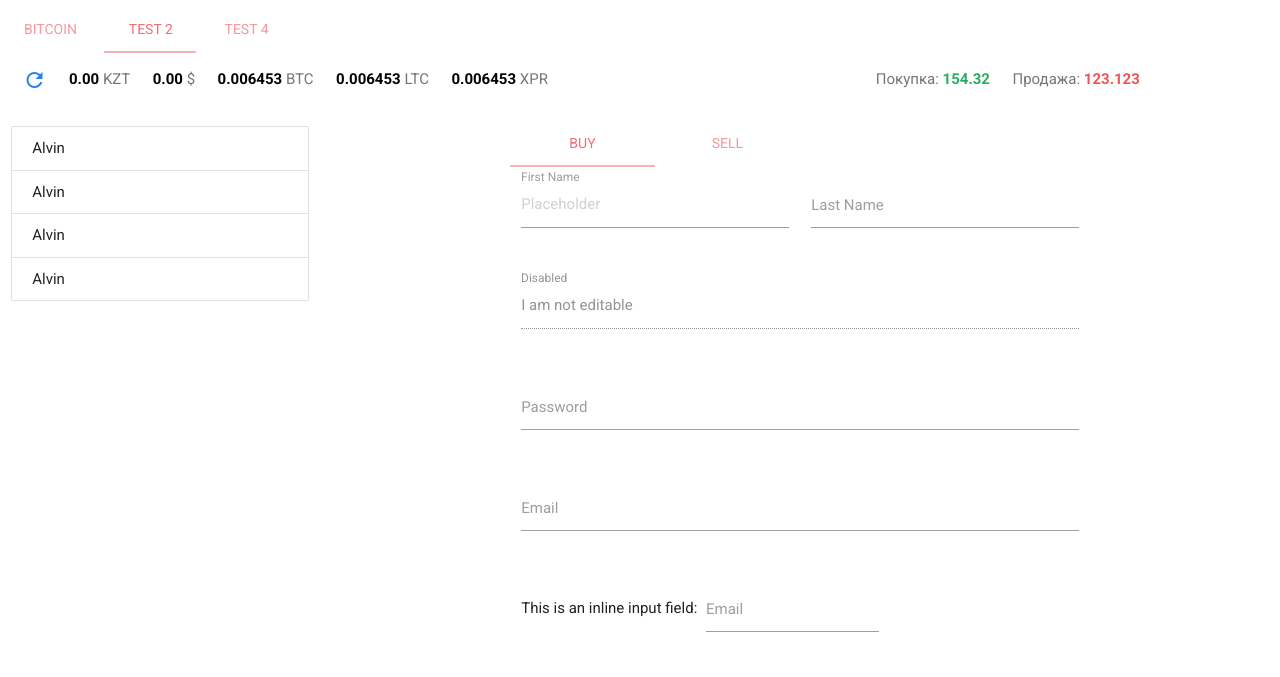
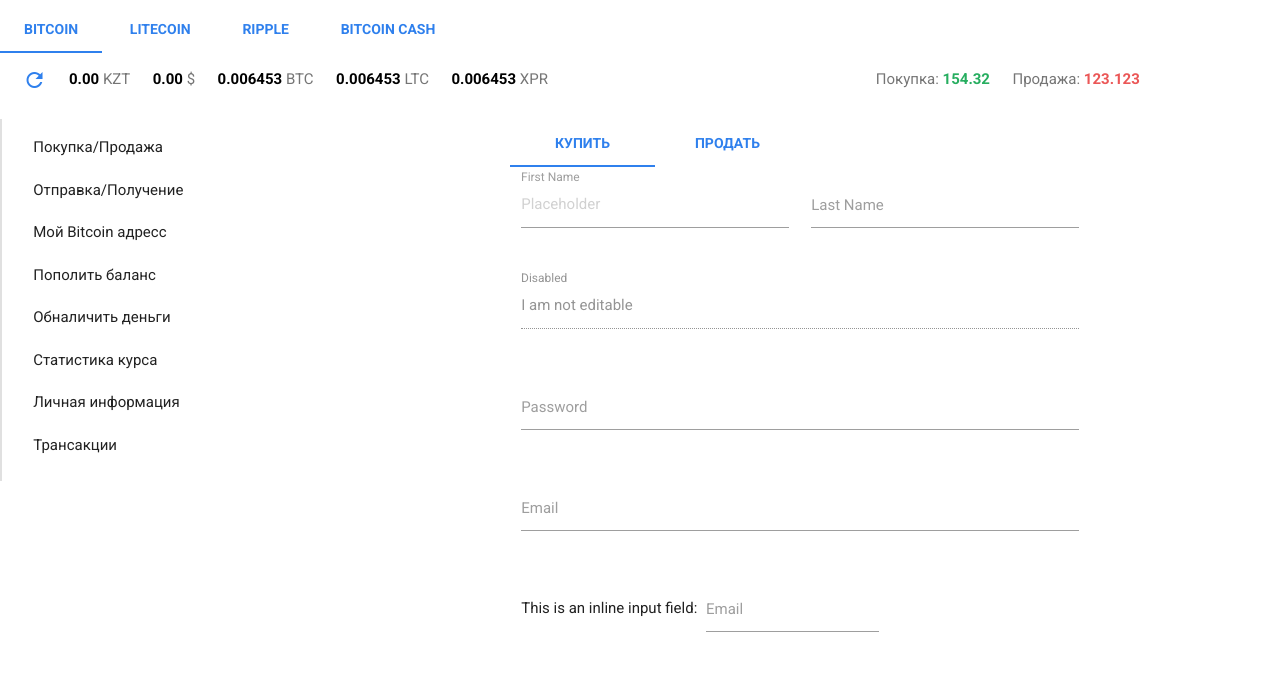
Before and after one commit to makenti/mycoins, a website: page dashboard.html in a window 1280 px wide. Shown: the part 123-800 px from the top of the page. Drawn offline with nearby package versions, Linux system fonts and the light colour scheme.

Commit message:
dashboard

```diff
--- a/css/dashboard.css
+++ b/css/dashboard.css
@@ -1,5 +1,15 @@
 .main{
 	margin-top: 64px;
+}
+ul.coin-tabs li.tab a,
+ul.coin-tabs li.tab:hover a,
+ul.coin-tabs li.tab a.active{
+	color: #2F80ED;
+	text-transform: uppercase;
+	font-weight: 600;
+}
+ul.coin-tabs li.indicator{
+	background-color: #2F80ED;
 }
 .l-status{
 	color: rgba(0,0,0,.54);
@@ -22,3 +32,26 @@
 .r-status .col:last-child b{
 	color: #EB5757;
 }
+.left-sidebar{
+	border-left: 2px solid rgba(0, 0, 0, 0.12);
+}
+.left-sidebar .collection{
+	border: none;
+}
+.left-sidebar .collection .collection-item{
+	color: rgba(0, 0, 0, 0.87);
+	border: none;
+}
+.left-sidebar ul li:active{
+	border-left: 4px solid #2F80ED;
+}
+ul.buy-sell li.tab a,
+ul.buy-sell li.tab:hover a,
+ul.buy-sell li.tab a.active{
+	color: #2F80ED;
+	text-transform: uppercase;
+	font-weight: 600;
+}
+ul.buy-sell li.indicator{
+	background-color: #2F80ED;
+}
--- a/dashboard.html
+++ b/dashboard.html
@@ -87,10 +87,11 @@
 
     <div class="main">
       <div class="col s12">
-        <ul class="tabs">
+        <ul class="tabs coin-tabs">
           <li class="tab"><a href="#test1">Bitcoin</a></li>
-          <li class="tab"><a class="active" href="#test2">Test 2</a></li>
-          <li class="tab"><a href="#test4">Test 4</a></li>
+          <li class="tab"><a href="#test2">Litecoin</a></li>
+          <li class="tab"><a href="#test4">Ripple</a></li>
+          <li class="tab"><a href="#test4">Bitcoin cash</a></li>
         </ul>
       </div>
       <div class="section">
@@ -111,20 +112,24 @@
           </div>
           <div class="row">
             <div class="col s3 left-sidebar">
-              <ul class="collection">
-                <li class="collection-item">Alvin</li>
-                <li class="collection-item">Alvin</li>
-                <li class="collection-item">Alvin</li>
-                <li class="collection-item">Alvin</li>
-              </ul>
+              <div class="collection">
+                <a href="#!" class="collection-item">Покупка/Продажа</a>
+                <a href="#!" class="collection-item">Отправка/Получение</a>
+                <a href="#!" class="collection-item">Мой Bitcoin адресс</a>
+                <a href="#!" class="collection-item">Пополить баланс</a>
+                <a href="#!" class="collection-item">Обналичить деньги</a>
+                <a href="#!" class="collection-item">Статистика курса</a>
+                <a href="#!" class="collection-item">Личная информация</a>
+                <a href="#!" class="collection-item">Трансакции</a>
+              </div>
             </div>
             <div class="col s9">
               <div class="row">
                 <div class="col s8 offset-s2">
                   <div class="col s12">
-                    <ul class="tabs">
-                      <li class="tab col s3"><a class="active" href="#buyBlock">Buy</a></li>
-                      <li class="tab col s3"><a href="#sellBlock">Sell</a></li>
+                    <ul class="tabs buy-sell">
+                      <li class="tab col s3"><a class="active" href="#buyBlock">Купить</a></li>
+                      <li class="tab col s3"><a href="#sellBlock">Продать</a></li>
                     </ul>
                   </div>
                   <div id="buyBlock" class="col s12">
@@ -175,9 +180,9 @@
             </div>
           </div>
         </div>
-        <div id="litecoin" class="col s12">Test 2</div>
+        <!-- <div id="litecoin" class="col s12">Test 2</div>
         <div id="ripple" class="col s12">Test 3</div>
-        <div id="bitcoin-cash" class="col s12">Test 4</div>
+        <div id="bitcoin-cash" class="col s12">Test 4</div> -->
 
       </div>
     </div>
```
Also changed, not shown: landing.html (+1 -0 lines).
